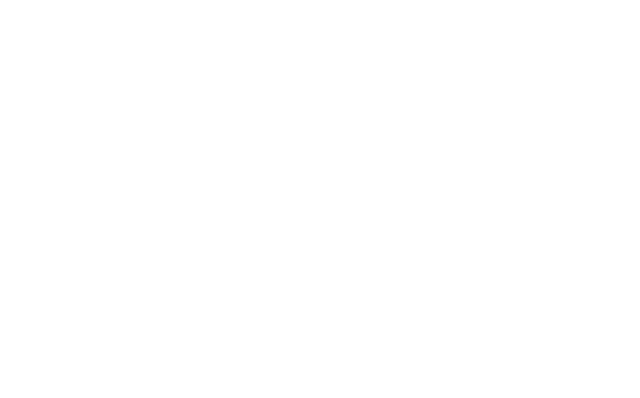
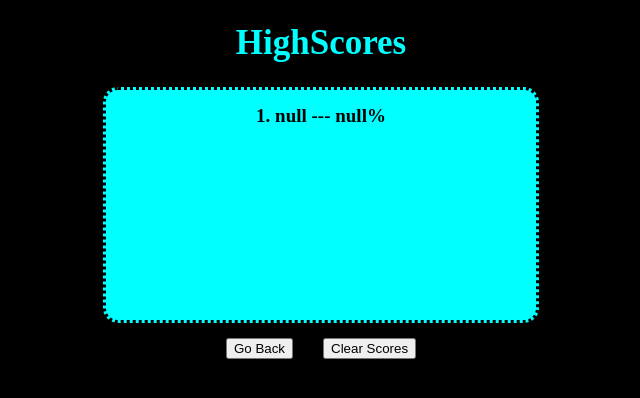
Before and after one commit to Stickkman/timedAssessmentQuiz04, a plain HTML site: page highscores.html in a window 1280 px wide. Shown: the whole page, without its empty margins (319-959 px from the left). Drawn offline with Linux system fonts and the light colour scheme.

Commit message:
created css/javascript files for highscores.html, linked buttons between 2 pages

```diff
--- /dev/null
+++ b/assets/css/scores.css
@@ -0,0 +1,46 @@
+
+body{
+    background-color: black;
+}
+
+h1 {
+    display:flex;
+    color: aqua;
+    font-size: 35px;
+    font-weight: bolder;
+    justify-content: center;
+
+}
+.scoreContainer {
+    display:flex;
+    margin:auto;
+    justify-content:center;
+    align-content:center;
+    padding: 15px;
+    background-color: aqua;
+    border-radius: 15px;
+    min-height: 200px;
+    max-width: 400px;
+    font-size: 19px;
+    font-weight: bold;
+    border-style: dotted;
+
+}
+
+.btn {
+
+
+
+}
+
+#hsButtons {
+    display:flex;
+    justify-content: center;
+    padding:15px;
+
+
+}
+
+#clearBtn {
+    margin-left: 30px;
+}
--- /dev/null
+++ b/assets/js/scores.js
@@ -0,0 +1,26 @@
+
+//container selector
+var scoreContainer = document.querySelector(".scoreContainer");
+// button selectors
+var clearBtn = document.querySelector("#clearBtn");
+
+// gets the values from local storage and stores in variables for use
+var getName = localStorage.getItem("name");
+var getScore = localStorage.getItem("score");
+
+
+
+function clearScoreFunction() {
+    window.localStorage.clear(); // clears local scores
+    window.location.href ="./highscores.html"; // refreshes page to update cleared scores
+
+
+
+
+}
+
+
+//renders name and score data to page from local storage variable
+    scoreContainer.innerText = "1. " + getName + " --- " + getScore + "%";
+
+    clearBtn.addEventListener("click", clearScoreFunction);
--- a/highscores.html
+++ b/highscores.html
@@ -0,0 +1,35 @@
+<!DOCTYPE html>
+<html lang="en">
+<head>
+    <meta charset="UTF-8">
+    <meta http-equiv="X-UA-Compatible" content="IE=edge">
+    <meta name="viewport" content="width=device-width, initial-scale=1.0">
+
+    <!-- link to stylesheet for highscores -->
+    <link rel="stylesheet" type="text/css" href="./assets/css/scores.css"/>
+
+    <title>High Scores</title>
+</head>
+
+<body>
+    <h1>HighScores</h1>
+    <div class="scoreContainer">
+        <div id="scoreBox">
+
+
+
+        </div>
+    </div>
+            <div id="hsButtons">
+                <a href="./index.html"><button class ="btn" id="backBtn">Go Back</button></a>
+            <button class ="btn" id="clearBtn">Clear Scores</button>
+            </div>
+
+</div>
+
+
+
+    <!-- link to javascript for highscores -->
+    <script src="./assets/js/scores.js"></script>
+</body>
+</html>
```
Also changed, not shown: assets/js/script.js (+18 -5 lines), index.html (+1 -2 lines).
